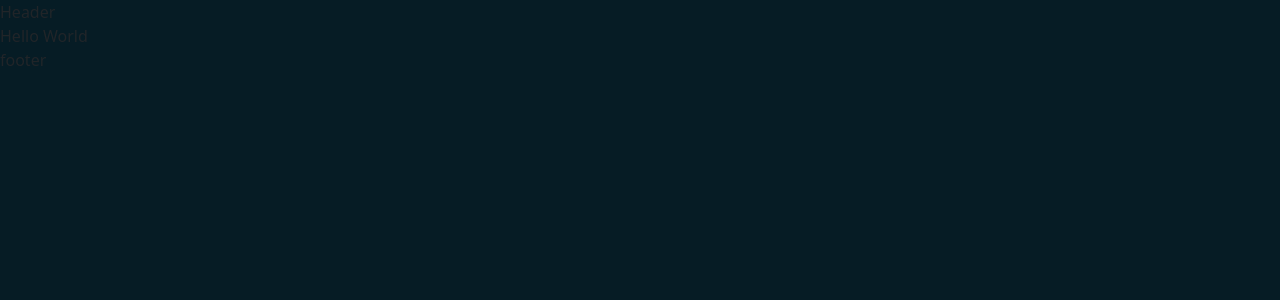
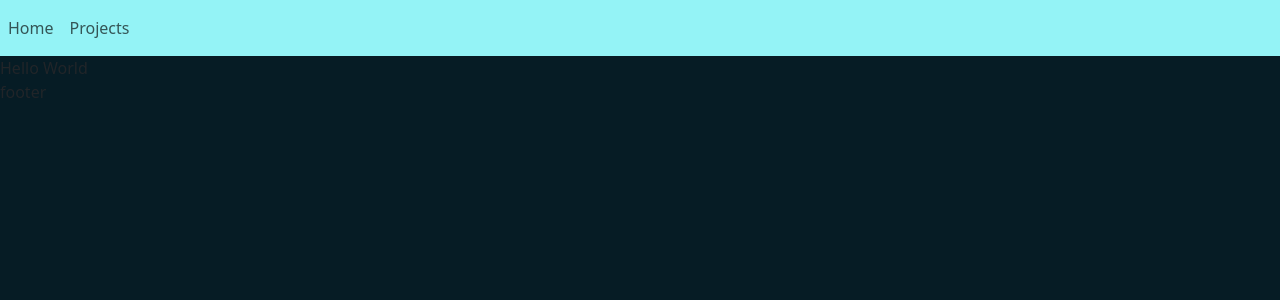
Before and after one commit to tzinadah/portfolio2.0, a Next.js app: page / in a window 1280 px wide. Shown: the top 300 px of the page. Built offline with nearby package versions, Linux system fonts and the light colour scheme.

Commit message:
Populate header component

```diff
--- a/src/app/Header.tsx
+++ b/src/app/Header.tsx
@@ -1,3 +1,15 @@
+"use client";
+
+import Nav from "react-bootstrap/Nav";
+import Navbar from "react-bootstrap/Navbar";
+
 export default function Header() {
-  return <div>Header</div>;
+  return (
+    <Navbar className="bg-dark">
+      <Nav>
+        <Nav.Link href="/">Home</Nav.Link>
+        <Nav.Link href="/projects">Projects</Nav.Link>
+      </Nav>
+    </Navbar>
+  );
 }
```
